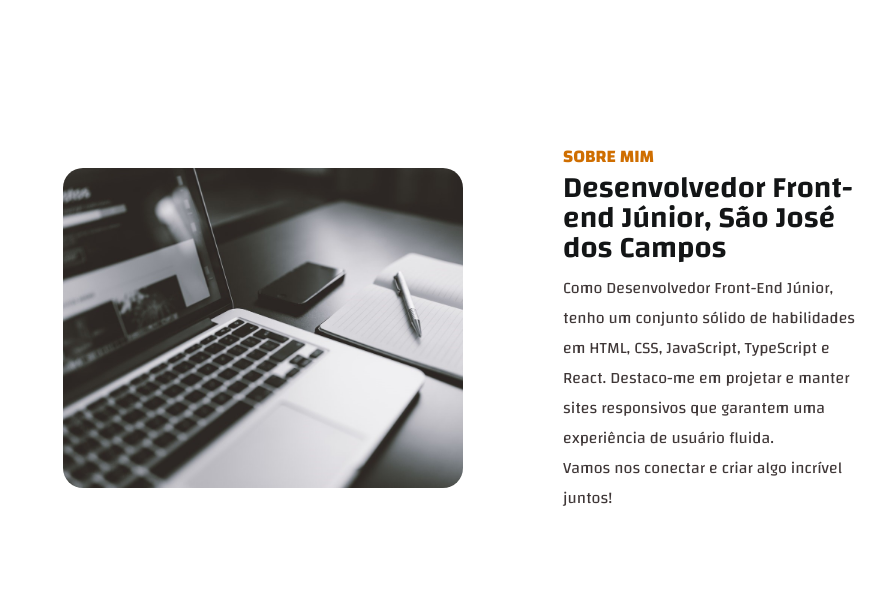
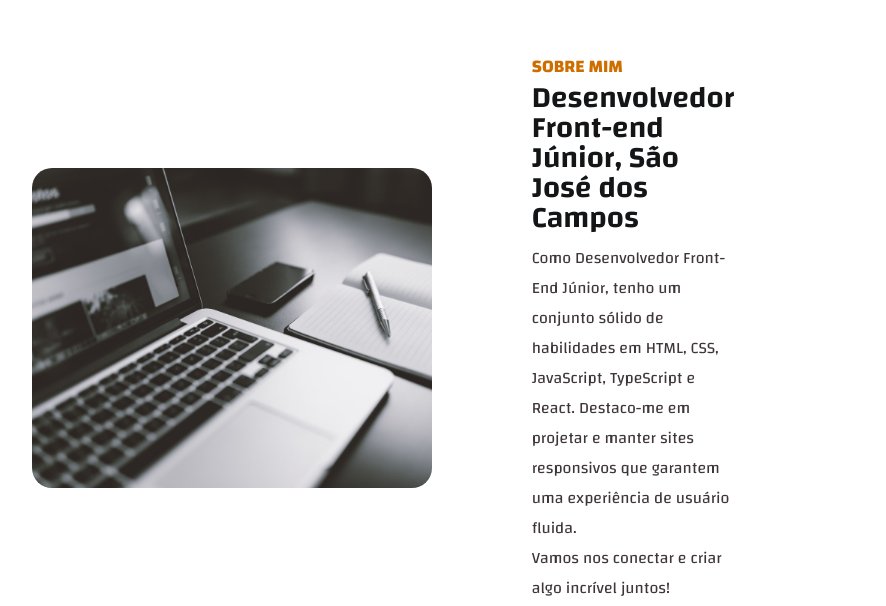
Before and after one commit to JaumoJaum/Portfolio, a plain HTML site: page site/index.html in a window 1280 px wide. Shown: the part 976-1582 px from the top of the page, without its empty margins (257-1143 px from the left). Drawn offline with Linux system fonts and the light colour scheme.

Commit message:
Update style.css

```diff
--- a/site/src/css/style.css
+++ b/site/src/css/style.css
@@ -171,6 +171,8 @@ main {
 
 }
 
+
+
 .aboutme {
     display: flex;
     justify-content: center;
@@ -178,13 +180,13 @@ main {
     height: 100vh;
     margin-top: 8vh;
     position: relative;
-    left: 25%;
-    right: 25%;
+    margin-left: 25%;
     margin-right: 25%;
     max-width: 100vh;
     align-items: center;
     top: 0px;
 }
+
 
 .container {
     display: inline-flex;
```
